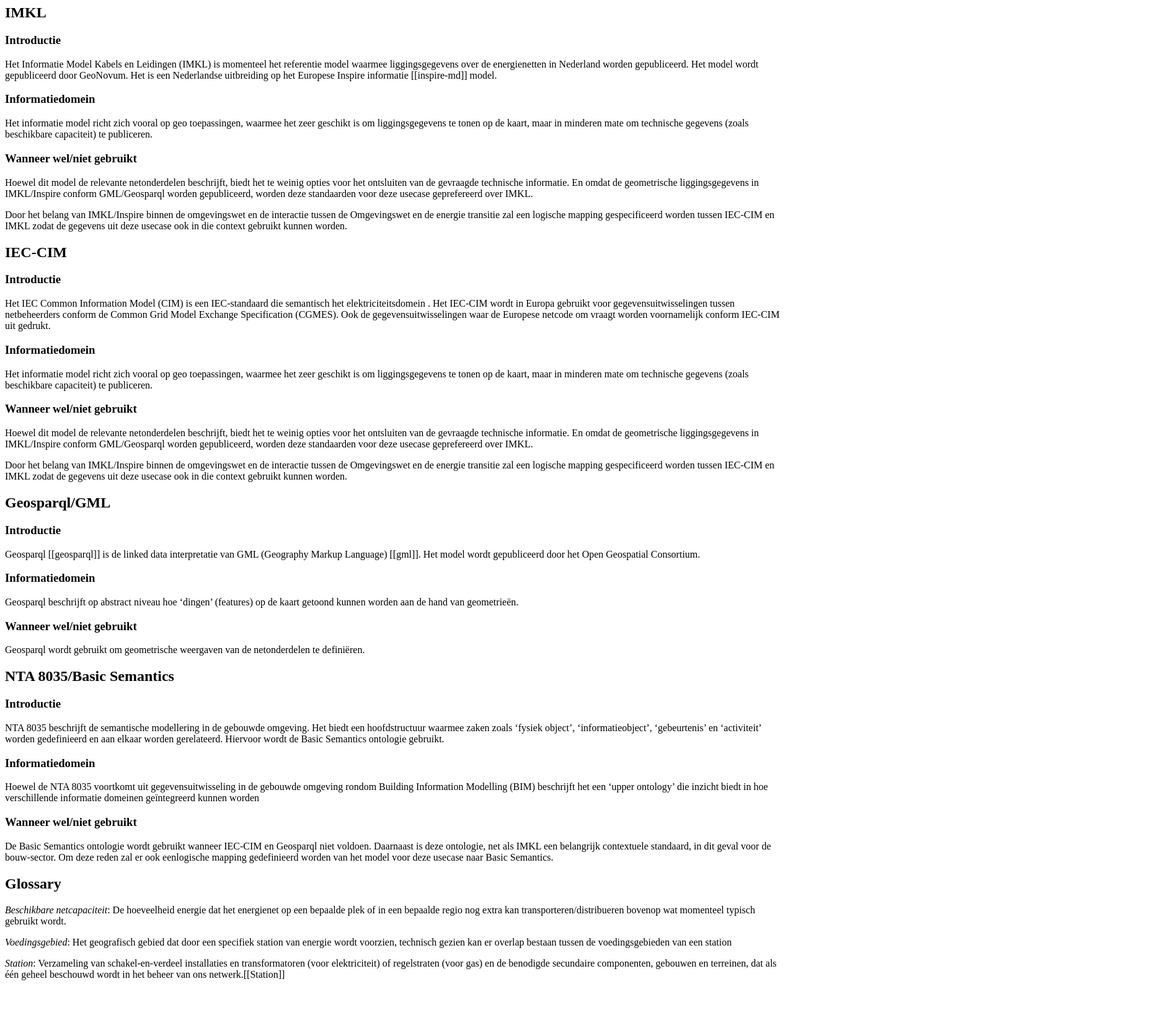
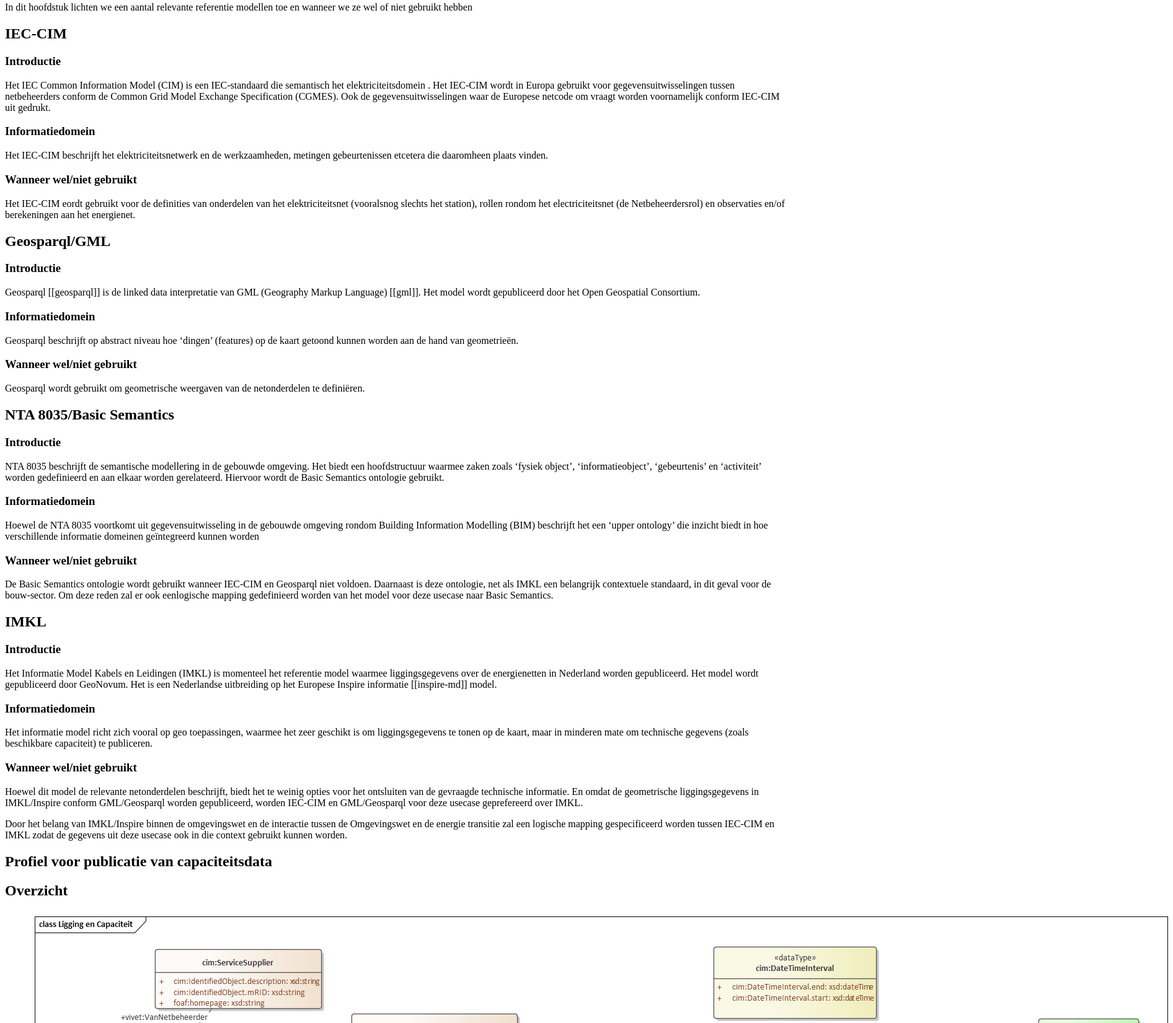
Before and after one commit to Alliander/DataStandaardenNetbeheerdersVIVET, a plain HTML site: page DatamodelNetbeheerdersVivet.html in a window 1280 px wide. Shown: the part 1897-3548 px from the top of the page at 62% size, 1892 px wide, since content can reach past the window. Before the commit the page ends 3495 px from the top, so only its background shows below. Drawn offline with Linux system fonts and the light colour scheme.

```diff
--- a/DatamodelNetbeheerdersVivet.html
+++ b/DatamodelNetbeheerdersVivet.html
@@ -119,6 +119,8 @@
 	<p>Met als basis de publicatiedatum van de kaart wordt inzicht gegeven in de huidige
 	capaciteit en een voorspelling van de capaciteit binnen 3, 5 en 10 jaar </p>
 
+	### tijdspanne aan de hand van jaren, expliciet aan de kaartlaag gekoppels
+
  </section>
 
   <section id= "definities">
@@ -166,9 +168,6 @@
 
 	</ol>
 
-
-
-
  </section>
 
 <!--
@@ -181,38 +180,13 @@
  </section>
 
 
-   <section >
+   <section id="referentieStandaarden">
     <h1>Relevante Informatie standaarden</h1>
 	<p>In dit hoofdstuk lichten we een aantal relevante referentie modellen
 	toe en wanneer we ze wel of niet gebruikt hebben</p>
 
-	   <section >
-    <h2>IMKL</h2>
-	<h3>Introductie </h3>
-	<p> Het Informatie Model Kabels en Leidingen (IMKL)
-	is momenteel het referentie model waarmee liggingsgegevens over de energienetten
-	in Nederland worden gepubliceerd. Het model wordt gepubliceerd door GeoNovum. Het
-	is een Nederlandse uitbreiding op het Europese Inspire informatie [[inspire-md]] model. </p>
 
-	<h3>Informatiedomein </h3>
-	<p>Het informatie model richt zich vooral op geo toepassingen, waarmee het zeer
-	geschikt is om liggingsgegevens te tonen op de kaart, maar in minderen mate om
-	technische gegevens (zoals beschikbare capaciteit) te publiceren. </p>
-
-	<h3>Wanneer wel/niet gebruikt </h3>
-	<p>Hoewel dit model de relevante netonderdelen beschrijft, biedt het te weinig
-	opties voor het ontsluiten van de gevraagde technische informatie. En omdat de
-	geometrische liggingsgegevens in  IMKL/Inspire conform GML/Geosparql worden gepubliceerd,
-	worden deze standaarden voor deze usecase geprefereerd over IMKL.</p>
-
-	<p>Door het belang van IMKL/Inspire binnen de omgevingswet en de interactie
-	tussen de Omgevingswet en de energie transitie zal een logische mapping gespecificeerd
-	worden tussen IEC-CIM en IMKL zodat de gegevens uit deze usecase ook in die context gebruikt
-	kunnen worden.
-	</p>
-	   </section >
-
-	   <section >
+	   <section id="cim">
 	<h2>IEC-CIM</h2>
 	<h3>Introductie </h3>
 	<p> Het IEC Common Information Model (CIM) is een IEC-standaard die semantisch het
@@ -222,23 +196,17 @@
 	om vraagt worden voornamelijk conform IEC-CIM uit gedrukt. </p>
 
 	<h3>Informatiedomein </h3>
-	<p>Het informatie model richt zich vooral op geo toepassingen, waarmee het zeer geschikt
-	is om liggingsgegevens te tonen op de kaart, maar in minderen mate om technische gegevens
-	(zoals beschikbare capaciteit) te publiceren. </p>
+	<p> Het IEC-CIM beschrijft het elektriciteitsnetwerk en de werkzaamheden, metingen
+		gebeurtenissen etcetera die daaromheen plaats vinden. </p>
 
 	<h3>Wanneer wel/niet gebruikt </h3>
-	<p>Hoewel dit model de relevante netonderdelen beschrijft, biedt het te weinig opties
-	voor het ontsluiten van de gevraagde technische informatie. En omdat de geometrische
-	liggingsgegevens in  IMKL/Inspire conform GML/Geosparql worden gepubliceerd, worden deze
-	standaarden voor deze usecase geprefereerd over IMKL. </p>
+	<p>Het IEC-CIM eordt gebruikt voor de definities van onderdelen van het elektriciteitsnet (vooralsnog slechts het station),
+		rollen rondom het electriciteitsnet (de Netbeheerdersrol) en observaties en/of berekeningen aan het energienet. </p>
 
-	<p>Door het belang van IMKL/Inspire binnen de omgevingswet en de interactie tussen de
-	Omgevingswet en de energie transitie zal een logische mapping gespecificeerd worden
-	tussen IEC-CIM en IMKL zodat de gegevens uit deze usecase ook in die context gebruikt
-	kunnen worden. </p>
+	<p> </p>
 	   </section >
 
-	   <section >
+	   <section id="geosparql">
 	<h2>Geosparql/GML</h2>
 	<h3>Introductie </h3>
 	<p>Geosparql [[geosparql]] is de linked data interpretatie van GML (Geography Markup Language) [[gml]]. Het model
@@ -252,7 +220,7 @@
 	<p>Geosparql wordt gebruikt om geometrische weergaven van de netonderdelen te definiëren. </p>
 	   </section >
 
-	     <section >
+	     <section id="bs">
 	<h2>NTA 8035/Basic Semantics</h2>
 	<h3>Introductie </h3>
 	<p>NTA 8035 beschrijft de semantische modellering in de gebouwde omgeving. Het biedt een hoofdstructuur
@@ -270,6 +238,49 @@
 	voor de bouw-sector. Om deze reden zal er ook eenlogische mapping gedefinieerd worden van
 	het model voor deze usecase naar Basic Semantics. </p>
    </section >
+
+
+	 <section id="imkl">
+    <h2>IMKL</h2>
+	<h3>Introductie </h3>
+	<p> Het Informatie Model Kabels en Leidingen (IMKL)
+	is momenteel het referentie model waarmee liggingsgegevens over de energienetten
+	in Nederland worden gepubliceerd. Het model wordt gepubliceerd door GeoNovum. Het
+	is een Nederlandse uitbreiding op het Europese Inspire informatie [[inspire-md]] model. </p>
+
+	<h3>Informatiedomein </h3>
+	<p>Het informatie model richt zich vooral op geo toepassingen, waarmee het zeer
+	geschikt is om liggingsgegevens te tonen op de kaart, maar in minderen mate om
+	technische gegevens (zoals beschikbare capaciteit) te publiceren. </p>
+
+	<h3>Wanneer wel/niet gebruikt </h3>
+	<p>Hoewel dit model de relevante netonderdelen beschrijft, biedt het te weinig
+	opties voor het ontsluiten van de gevraagde technische informatie. En omdat de
+	geometrische liggingsgegevens in  IMKL/Inspire conform GML/Geosparql worden gepubliceerd,
+	worden IEC-CIM en GML/Geosparql voor deze usecase geprefereerd over IMKL.</p>
+
+	<p>Door het belang van IMKL/Inspire binnen de omgevingswet en de interactie
+	tussen de Omgevingswet en de energie transitie zal een logische mapping gespecificeerd
+	worden tussen IEC-CIM en IMKL zodat de gegevens uit deze usecase ook in die context gebruikt
+	kunnen worden.
+	</p>
+	</section >
+
+  </section>
+
+  <section id="capaciteitsmodel">
+
+	<h1>Profiel voor publicatie van capaciteitsdata</h1>
+
+	<h1>Overzicht</h1>
+	<figure id="LiggingCapaciteitDiagram">
+		<img src="LiggingenCapaciteit.png" alt="" />
+		<figcaption>Overzicht diagram van het data model voor ligging en capaciteit.</figcaption>
+	  </figure>
+
+	<h1>Data Definities</h1>
+
+
   </section>
 
 	<section class="appendix informative" id="glossary">
@@ -291,8 +302,5 @@
 
 
 
-
-
-
 </body>
 </html>
--- a/config.js
+++ b/config.js
@@ -1,7 +1,9 @@
 var respecConfig = {
   specStatus: "GN-WV",
   specType: "ST",
-  //publishDate: "2020-03-23",
+  publishDate: "2021-01-18",
+  previousPublishDate: "2020-12-31",
+  previousMaturity: "LC",
   editors: [
         { name: "Jan Bruinenberg", company: "Alliander", companyURL: "https://www.alliander.com" },
 		{ name: "Ivo Kuijlaars",company: "Enexis", companyURL: "https://www.enexis.nl" },
@@ -15,6 +17,7 @@
   github: "https://github.com/Alliander/DataStandaardenNetbeheerdersVIVET",
   issueBase: "https://github.com/Alliander/DataStandaardenNetbeheerdersVIVET/issues/",
   maxTocLevel: 3,
+
   logos: [
     {
       src: "https://www.netbeheernederland.nl/_upload/News/Logo_Netbeheer_Nederland_RGB-1244.jpg?mode=crop&h=768&scale=both&w=1600",
```
Also changed, not shown: introductie.html (deleted, +0 -9 lines), LiggingenCapaciteit.png (added), 2 other files.
